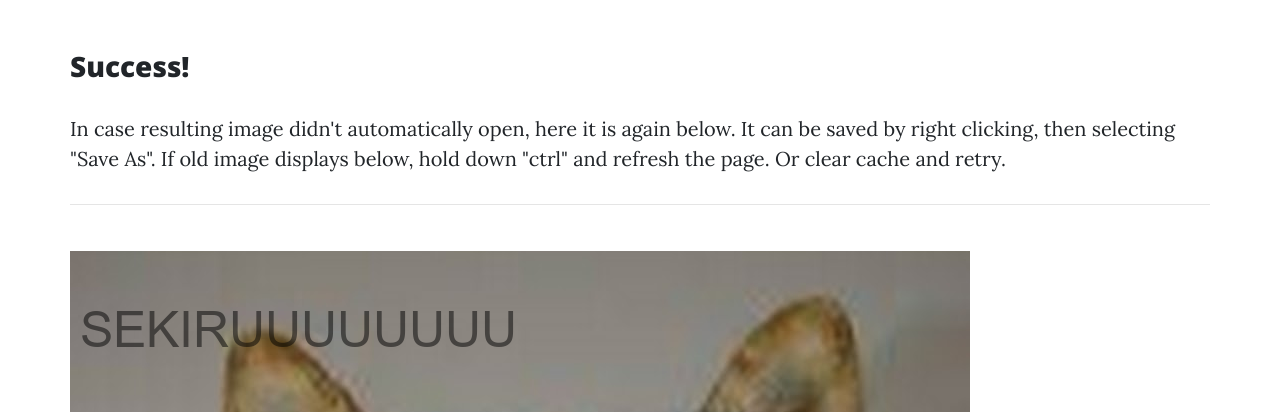
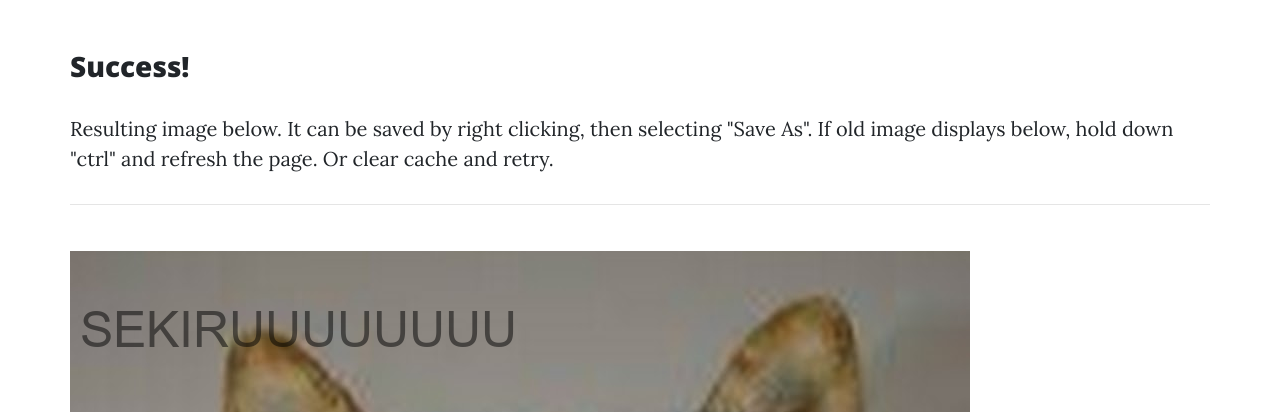
Before and after one commit to musser004/Portfolio-Custom_Image_Watermark_Application, a Flask app: page /results in a window 1280 px wide. Shown: the part 504-916 px from the top of the page. Run offline with Flask 3, Linux system fonts and the light colour scheme; some libraries are stand-ins or nearby versions.

Commit message:
Update text_watermarker with matplotlib
- Updating text_watermarker.py to use matplotlib fontmanager to deal with .ttf file issues when running the text watermarker
- Updating requirements.txt for matplotlib
- Updating results.html page to have modified paragraph text

```diff
--- a/templates/results.html
+++ b/templates/results.html
@@ -19,7 +19,7 @@
     <div class="row">
       <div class="col-lg-14 col-md-14 mx-auto">
 <h3>Success!</h3>
-<p>In case resulting image didn't automatically open, here it is again below. It can be saved by right clicking,
+<p>Resulting image below. It can be saved by right clicking,
     then selecting "Save As". If old image displays below, hold down "ctrl" and refresh the page. Or clear cache
     and retry.</p>
         <hr class="solid">
--- a/text_watermarker.py
+++ b/text_watermarker.py
@@ -1,4 +1,5 @@
 from PIL import Image, ImageFont, ImageDraw
+import matplotlib.font_manager as fm
 
 
 class TextWatermarker:
@@ -15,7 +16,7 @@ class TextWatermarker:
                  selected_msg,
                  selected_txt_position):
         self.image = image
-        self.font = ImageFont.truetype(selected_font_type, selected_font_size)
+        self.font = ImageFont.truetype(fm.findfont(selected_font_type), selected_font_size)
         self.selected_rgb = (rgb1, rgb2, rgb3, transparency)
         self.txt = Image.new("RGBA", image.size, (255, 255, 255, 0))
         self.txt_draw = ImageDraw.Draw(self.txt)
```
Also changed, not shown: requirements.txt (+10 -0 lines).
